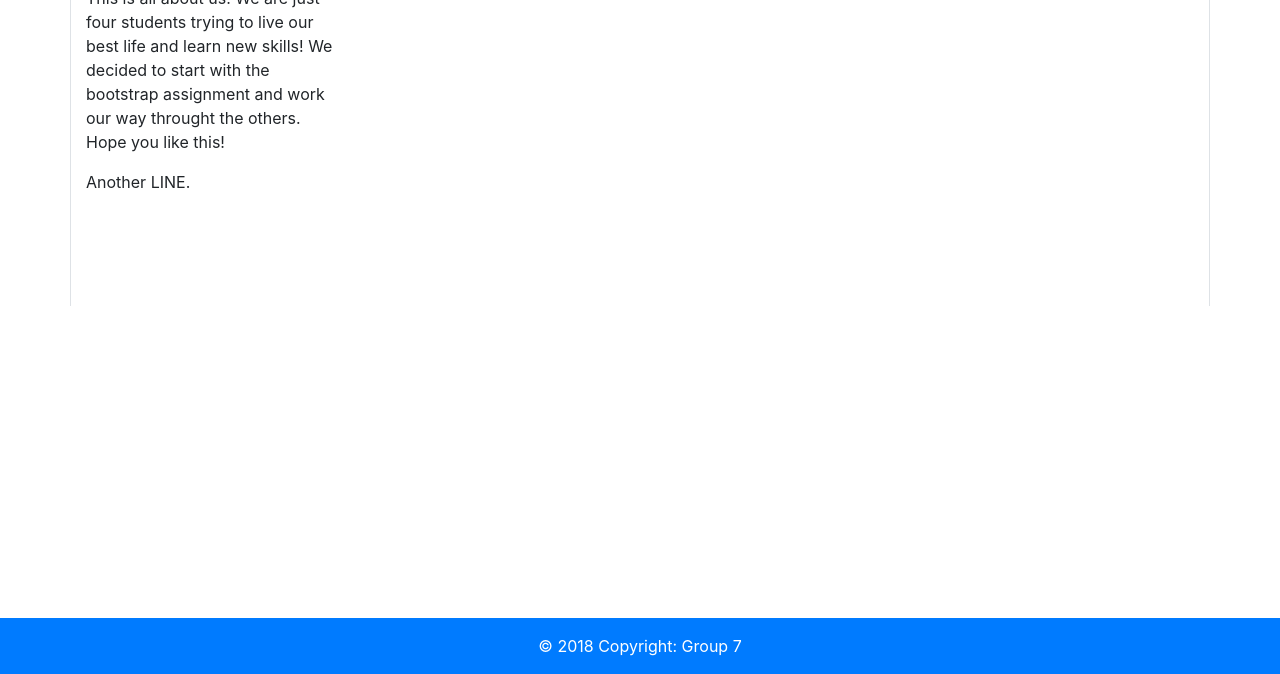
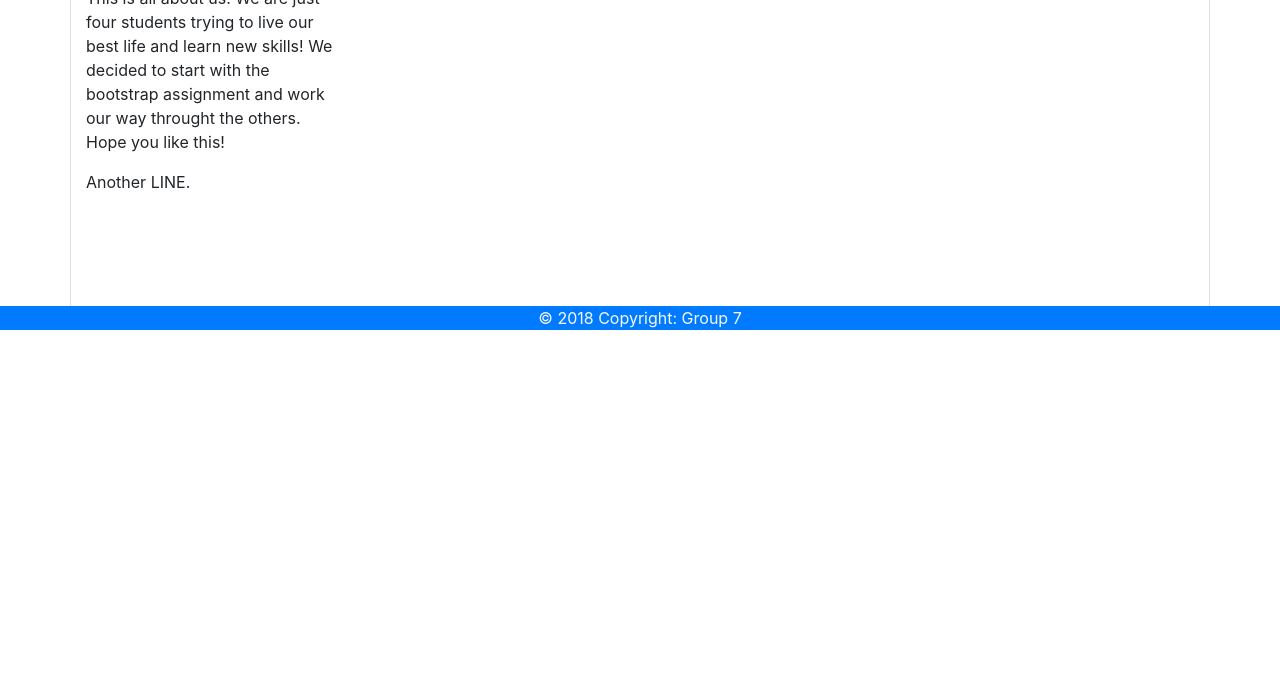
Before and after one commit to danger-academy/Group7, a plain HTML site: page index.html in a window 1280 px wide. Shown: the part 126-800 px from the top of the page. Drawn offline with nearby package versions, Linux system fonts and the light colour scheme.

Commit message:
fixed footer?

```diff
--- a/index.html
+++ b/index.html
@@ -1,5 +1,6 @@
 <!DOCTYPE html>
 <html lang="en">
+
 <head>
     <title>Group 7</title>
     <meta charset="utf-8">
@@ -16,7 +17,8 @@
     <header>
         <nav class="navbar navbar-expand-lg navbar-light bg-light">
             <a class="navbar-brand" href="#">Group 7 Portfolio</a>
-            <button class="navbar-toggler" type="button" data-toggle="collapse" data-target="#navbarNav" aria-controls="navbarNav" aria-expanded="false" aria-label="Toggle navigation">
+            <button class="navbar-toggler" type="button" data-toggle="collapse" data-target="#navbarNav" aria-controls="navbarNav"
+                aria-expanded="false" aria-label="Toggle navigation">
                 <span class="navbar-toggler-icon"></span>
             </button>
             <div class="collapse navbar-collapse" id="navbarNav">
@@ -42,7 +44,8 @@
         <div class="row">
             <div class="col-md-3 col-xs-12">
                 <h1 class="deets">About Us</h1>
-                    <p>This is all about us. We are just four students trying to live our best life and learn new skills! We decided to start with the bootstrap
+                <p>This is all about us. We are just four students trying to live our best life and learn new skills!
+                    We decided to start with the bootstrap
                     assignment and work our way throught the others. Hope you like this!
                 </p>
                 <p> Another LINE.</p>
@@ -59,15 +62,19 @@
     </div>
 
     <!--utilizing generic copyright footer-->
-    <footer class="bg-primary text-white fixed-bottom">
 
-        <div class="container">
 
-            <div class="footer-copyright text-center py-3">© 2018 Copyright: Group 7
+    <footer>
+
+        <div class="footer-copyright text-center bg-primary text-light"> © 2018 Copyright: Group 7
 
         </div>
-        </div>
+
 
     </footer>
+
+
+
 </body>
+
 </html>
```
Lines whose indentation alone changed are shown as unchanged.
